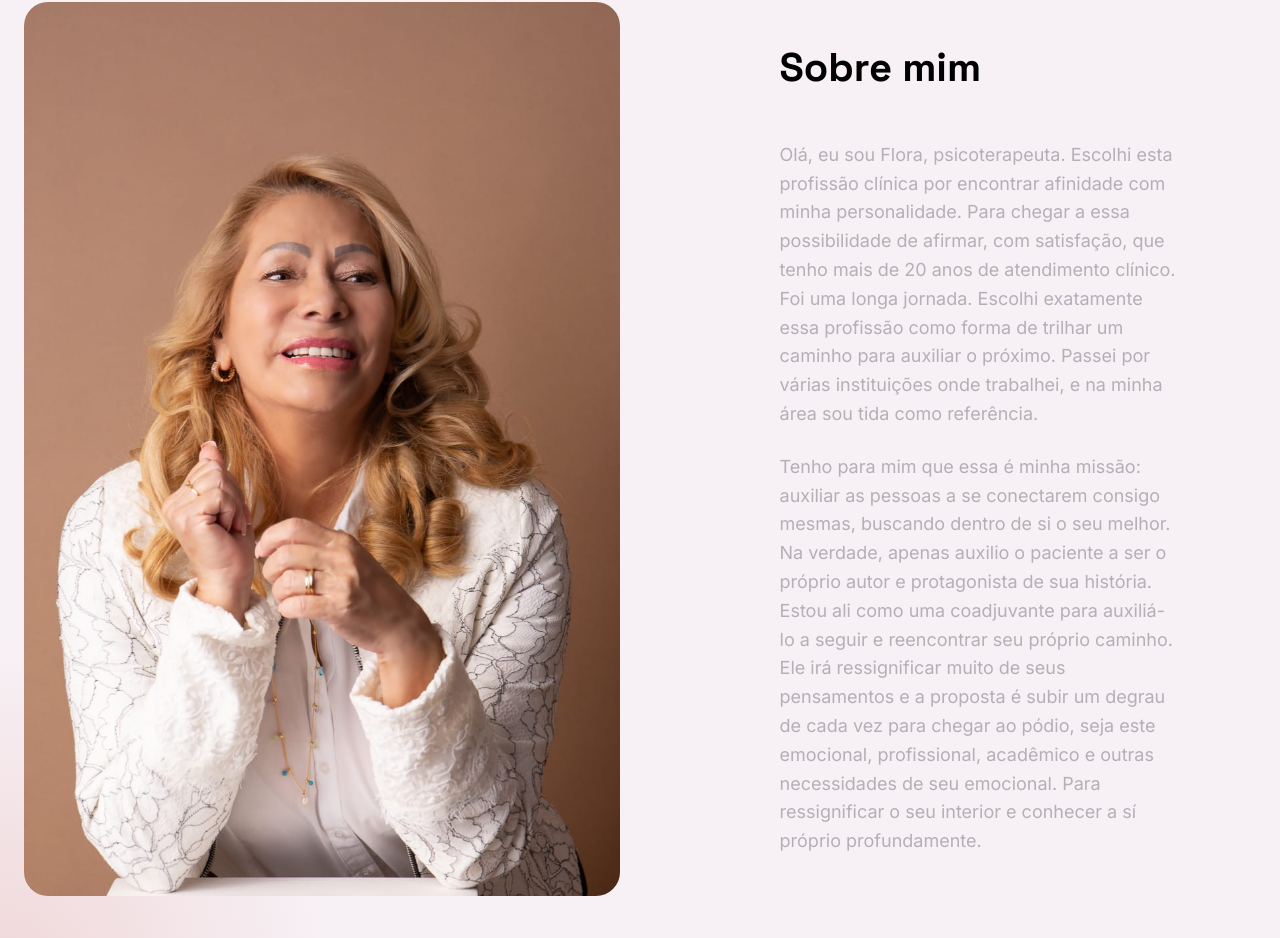
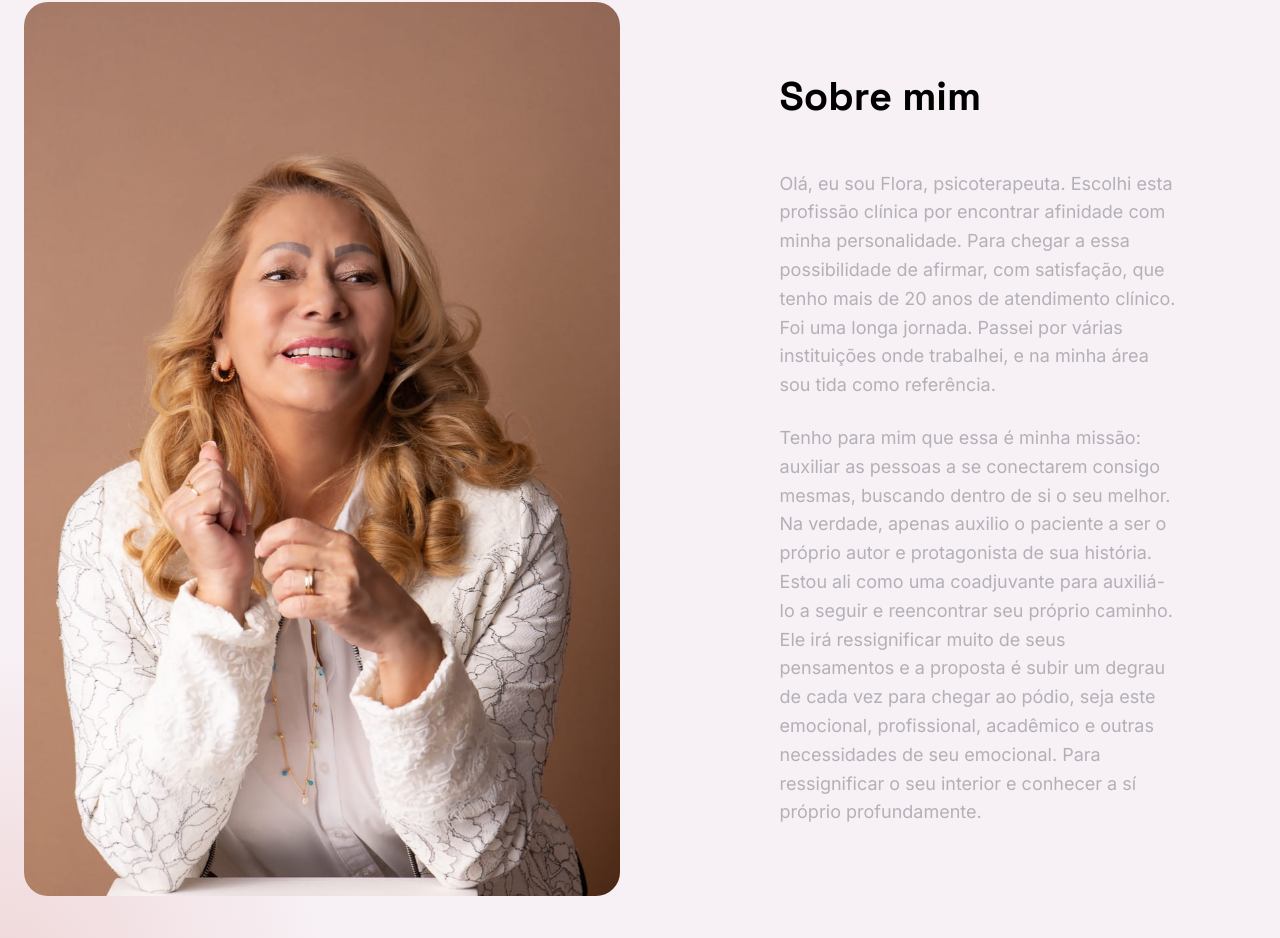
Before and after one commit to josephbrito/flora-miyasaki, a Next.js app: page / in a window 1280 px wide. Shown: the part 1316-2254 px from the top of the page. Built offline with nearby package versions, Linux system fonts and the light colour scheme; no server answers.

Commit message:
Update about

```diff
--- a/src/components/Sections/SectionAbout/index.tsx
+++ b/src/components/Sections/SectionAbout/index.tsx
@@ -41,8 +41,7 @@ export function SectionAbout() {
               <p>
               Olá, eu sou Flora, psicoterapeuta. Escolhi esta profissão clínica por encontrar afinidade com minha personalidade.
               Para chegar a essa possibilidade de afirmar, com satisfação, que tenho mais de 20 anos de atendimento clínico.
-              Foi uma longa jornada. Escolhi exatamente essa profissão como forma de trilhar um caminho para auxiliar o próximo.
-              Passei por várias instituições onde trabalhei, e na minha área sou tida como referência.
+              Foi uma longa jornada. Passei por várias instituições onde trabalhei, e na minha área sou tida como referência.
               </p>
             </Text>
 
```
